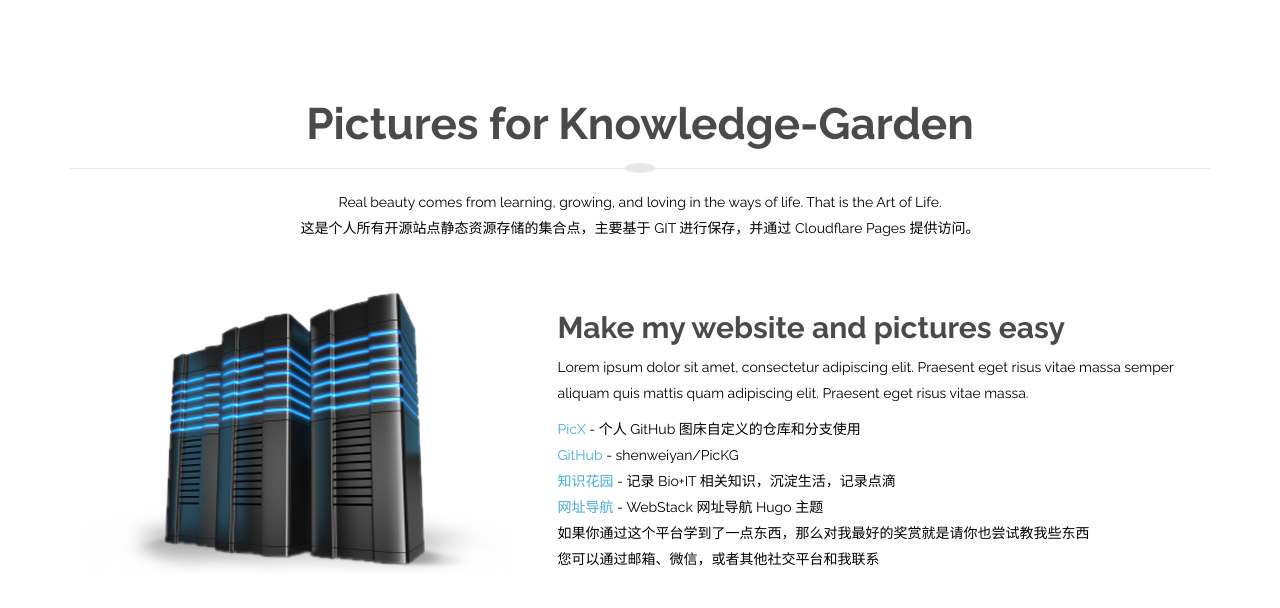
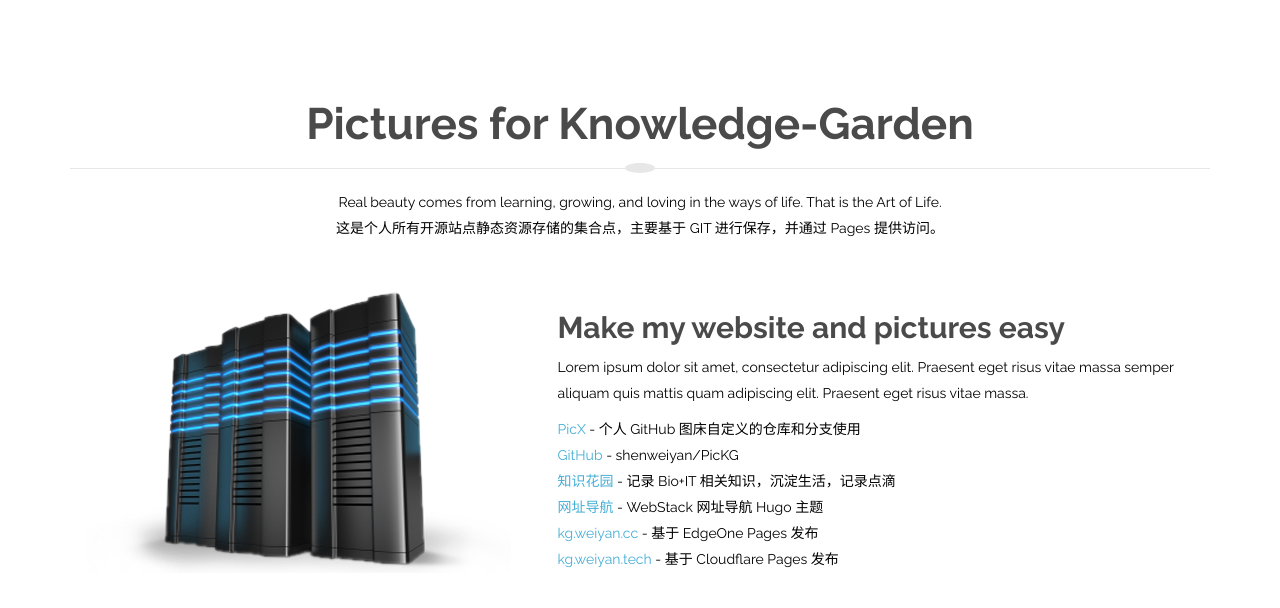
Before and after one commit to shenweiyan/PicKG, a plain HTML site: page index.html in a window 1280 px wide. Drawn offline with Linux system fonts and the light colour scheme.

Commit message:
Update index.html

```diff
--- a/index.html
+++ b/index.html
@@ -18,7 +18,7 @@
 	    <div class="container">
 	        <div class="section-header">
                     <h2 class="section-title wow fadeInDown">Pictures for Knowledge-Garden</h2>
-                    <p class="wow fadeInDown">Real beauty comes from learning, growing, and loving in the ways of life. That is the Art of Life. <br>这是个人所有开源站点静态资源存储的集合点，主要基于 GIT 进行保存，并通过 Cloudflare Pages 提供访问。</p>
+                    <p class="wow fadeInDown">Real beauty comes from learning, growing, and loving in the ways of life. That is the Art of Life. <br>这是个人所有开源站点静态资源存储的集合点，主要基于 GIT 进行保存，并通过 Pages 提供访问。</p>
                 </div>
 	        <div class="row FeatLayout">
                 <div class="col-md-5 Featimg"> <img src="0000/img/server.png" alt="feature" class="img-responsive center-block"></div>
@@ -42,8 +42,14 @@
 			    <!--i class="fa fa-angle-double-right"></i-->
                             <a href="https://bioit.top" target="_blank">网址导航</a> - WebStack 网址导航 Hugo 主题
                         </li>
-                        <li><!--i class="fa fa-angle-double-right"></i-->如果你通过这个平台学到了一点东西，那么对我最好的奖赏就是请你也尝试教我些东西</li>
-                        <li><!--i class="fa fa-angle-double-right"></i-->您可以通过邮箱、微信，或者其他社交平台和我联系</li>
+                        <li>
+			    <!--i class="fa fa-angle-double-right"></i--></li>
+			    <a href="https://kg.weiyan.cc" target="_blank">kg.weiyan.cc</a> - 基于 EdgeOne Pages 发布
+		    	</li>
+                        <li>
+			    <!--i class="fa fa-angle-double-right"></i-->
+			    <a href="https://kg.weiyan.tech" target="_blank">kg.weiyan.tech</a> - 基于 Cloudflare Pages 发布
+			</li>
                     </ul>
                 </div>
             </div>
```
